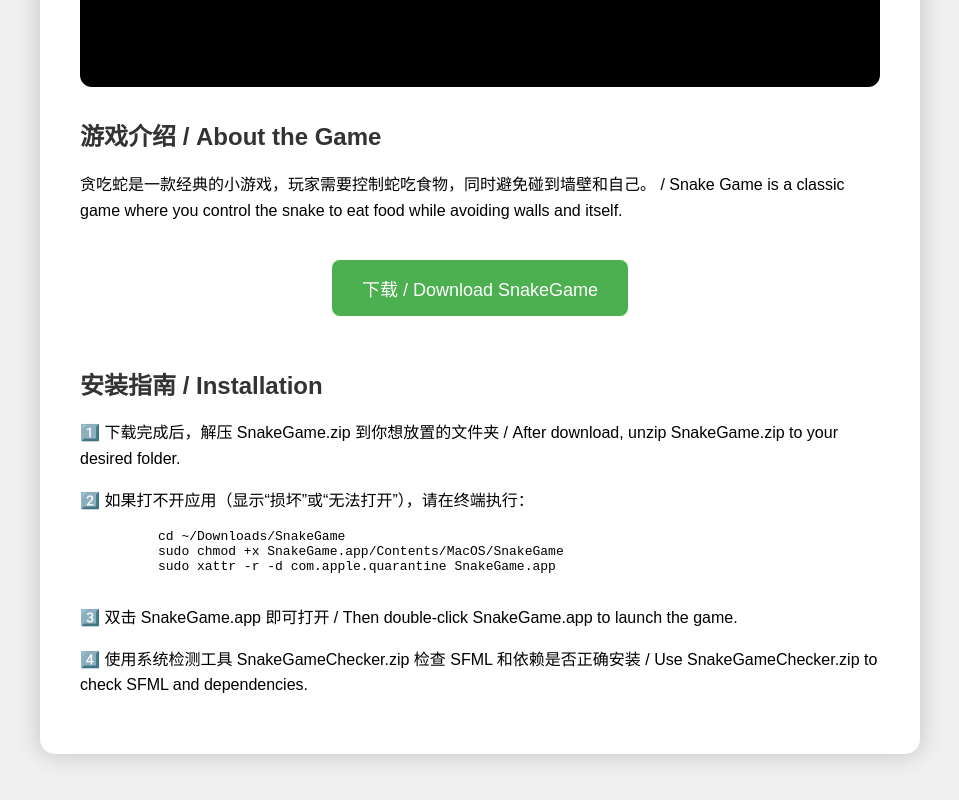
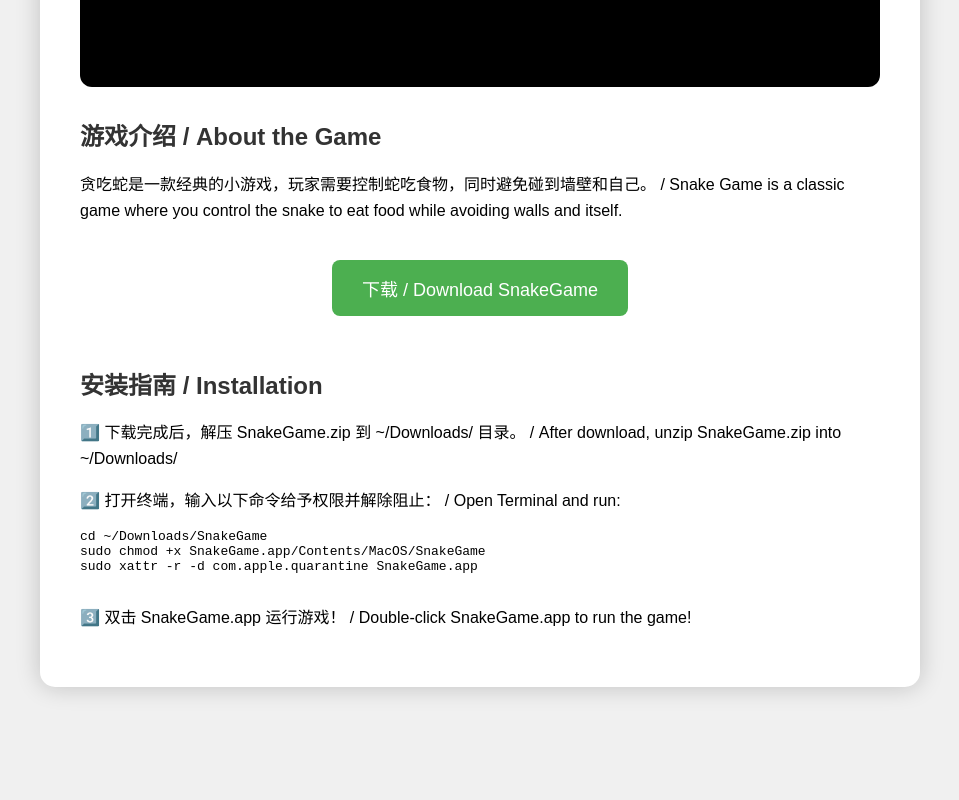
Before and after one commit to zachyu1314/SnakeGameDownload, a plain HTML site: page index.html in a window 1280 px wide. Shown: the part 715-1515 px from the top of the page, without its empty margins (160-1119 px from the left). After the commit the page ends 1452 px from the top, so only its background shows below. Drawn offline with Linux system fonts and the light colour scheme.

Commit message:
Update installation guide with direct ~/Downloads path

```diff
--- a/index.html
+++ b/index.html
@@ -28,15 +28,14 @@
 
     <div class="instructions">
       <h2>安装指南 / Installation</h2>
-      <p>1️⃣ 下载完成后，解压 SnakeGame.zip 到你想放置的文件夹 / After download, unzip SnakeGame.zip to your desired folder.</p>
-      <p>2️⃣ 如果打不开应用（显示“损坏”或“无法打开”），请在终端执行：</p>
+      <p>1️⃣ 下载完成后，解压 SnakeGame.zip 到 ~/Downloads/ 目录。 / After download, unzip SnakeGame.zip into ~/Downloads/</p>
+      <p>2️⃣ 打开终端，输入以下命令给予权限并解除阻止： / Open Terminal and run:</p>
       <pre>
-          cd ~/Downloads/SnakeGame
-          sudo chmod +x SnakeGame.app/Contents/MacOS/SnakeGame
-          sudo xattr -r -d com.apple.quarantine SnakeGame.app
+cd ~/Downloads/SnakeGame
+sudo chmod +x SnakeGame.app/Contents/MacOS/SnakeGame
+sudo xattr -r -d com.apple.quarantine SnakeGame.app
       </pre>
-      <p>3️⃣ 双击 SnakeGame.app 即可打开 / Then double-click SnakeGame.app to launch the game.</p>
-      <p>4️⃣ 使用系统检测工具 SnakeGameChecker.zip 检查 SFML 和依赖是否正确安装 / Use SnakeGameChecker.zip to check SFML and dependencies.</p>
+      <p>3️⃣ 双击 SnakeGame.app 运行游戏！ / Double-click SnakeGame.app to run the game!</p>
     </div>
 
   </div>
```
